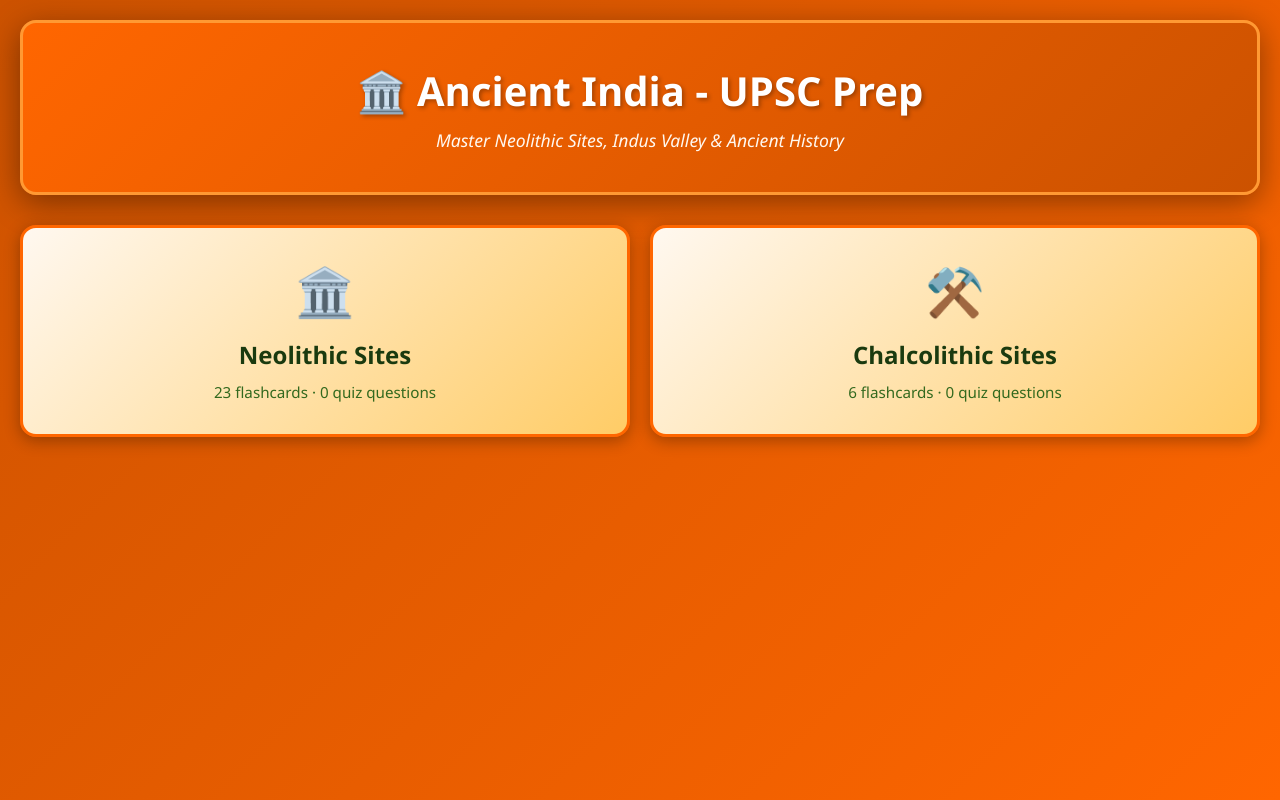
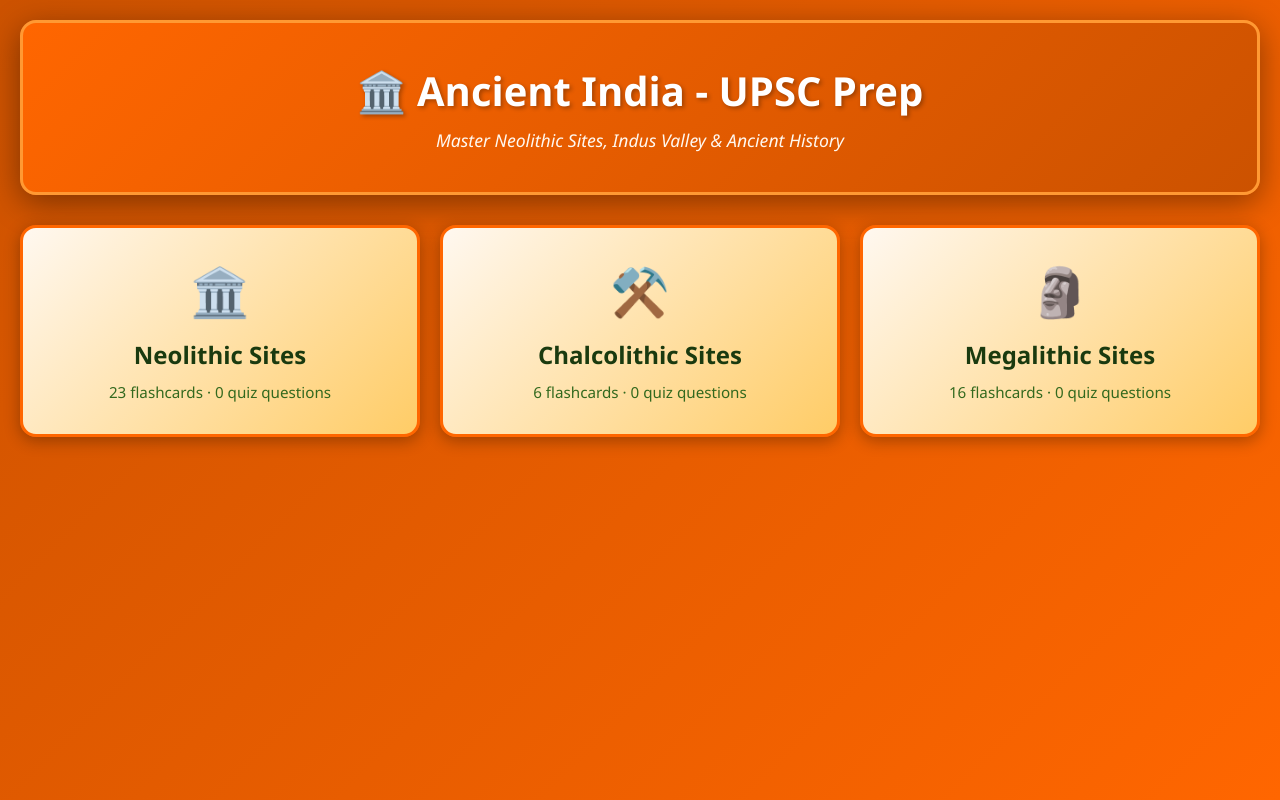
Before and after one commit to pavanis333/ancient-india, a React (Vite) app: page / in a window 1280 px wide. Built offline with nearby package versions, Linux system fonts and the light colour scheme.

Commit message:
Add Megalithic Sites topic with 16 flashcards (Tamil Nadu, Karnataka, AP, Maharashtra, Kerala, Kashmir)

```diff
--- a/src/App.jsx
+++ b/src/App.jsx
@@ -72,6 +72,8 @@
       filtered = topicsData.filter(v => v.category === 'neolithic')
     } else if (selectedTopic === 'chalcolithic') {
       filtered = topicsData.filter(v => v.category === 'chalcolithic')
+    } else if (selectedTopic === 'megalithic') {
+      filtered = topicsData.filter(v => v.category === 'megalithic')
     }
 
     // Then apply additional filters
@@ -163,6 +165,8 @@
     const neolithicQuiz = quizQuestions.filter(q => q.category === 'neolithic').length
     const chalcolithicCount = topicsData.filter(t => t.category === 'chalcolithic').length
     const chalcolithicQuiz = quizQuestions.filter(q => q.category === 'chalcolithic').length
+    const megalithicCount = topicsData.filter(t => t.category === 'megalithic').length
+    const megalithicQuiz = quizQuestions.filter(q => q.category === 'megalithic').length
 
     return (
       <div className="mode-selector">
@@ -176,6 +180,12 @@
           <div className="mode-icon">⚒️</div>
           <h3>Chalcolithic Sites</h3>
           <p>{chalcolithicCount} flashcards · {chalcolithicQuiz} quiz questions</p>
+        </div>
+
+        <div className="mode-card" onClick={() => setSelectedTopic('megalithic')}>
+          <div className="mode-icon">🗿</div>
+          <h3>Megalithic Sites</h3>
+          <p>{megalithicCount} flashcards · {megalithicQuiz} quiz questions</p>
         </div>
       </div>
     )
@@ -909,7 +919,11 @@
               onClick={resetMode}
               style={{marginBottom: '20px'}}
             >
-              ← Back to {selectedTopic === 'chalcolithic' ? 'Chalcolithic Sites' : 'Neolithic Sites'}
+              ← Back to {
+                selectedTopic === 'chalcolithic' ? 'Chalcolithic Sites' :
+                selectedTopic === 'megalithic' ? 'Megalithic Sites' :
+                'Neolithic Sites'
+              }
             </button>
 
             {mode === 'flashcards' && renderFlashcards()}
--- a/src/data.js
+++ b/src/data.js
@@ -13,6 +13,12 @@
     name: '⚒️ Chalcolithic Sites',
     emoji: '⚒️',
     description: 'Early Chalcolithic Sites and Copper Age Settlements'
+  },
+  {
+    id: 'megalithic',
+    name: '🗿 Megalithic Sites',
+    emoji: '🗿',
+    description: 'Megalithic Burial Sites and Iron Age Settlements'
   }
 ];
 
@@ -503,6 +509,283 @@
       'Absence of copper objects (unique feature)',
       'Economy: Hunting and agriculture'
     ]
+  },
+
+  // Megalithic Sites
+  {
+    id: 'megalithic-1',
+    category: 'megalithic',
+    subcategory: 'Tamil Nadu',
+    title: 'Adichanallur',
+    content: 'Burial mound with megalithic culture evidence. Artifacts found: Iron objects, gold diadems, pottery. Type of burials: Urn burials.',
+    period: 'Megalithic Period',
+    importance: 'high',
+    location: 'Tamil Nadu',
+    facts: [
+      'Burial mound',
+      'Megalithic culture',
+      'Iron objects',
+      'Gold diadems',
+      'Pottery',
+      'Urn burials'
+    ]
+  },
+  {
+    id: 'megalithic-2',
+    category: 'megalithic',
+    subcategory: 'Tamil Nadu',
+    title: 'Palyampalli',
+    content: 'Black-and-red ware pottery found at this site. Artifacts: Iron implements, beads. Type of burials: Urn burials.',
+    period: 'Megalithic Period',
+    importance: 'medium',
+    location: 'Vellore, Tamil Nadu',
+    facts: [
+      'Black-and-red ware pottery',
+      'Iron implements',
+      'Beads',
+      'Urn burials'
+    ]
+  },
+  {
+    id: 'megalithic-3',
+    category: 'megalithic',
+    subcategory: 'Tamil Nadu',
+    title: 'Kodumanal',
+    content: 'Located in Erode, Tamil Nadu. Features: Pit burials, urn burials, and chamber tombs. Artifacts: Iron tools, beads of carnelian and quartz. Type of burials: Pit burials, urn burials.',
+    period: 'Megalithic Period',
+    importance: 'high',
+    location: 'Erode, Tamil Nadu',
+    facts: [
+      'Pit burials',
+      'Urn burials',
+      'Chamber tombs',
+      'Iron tools',
+      'Carnelian beads',
+      'Quartz beads'
+    ]
+  },
+  {
+    id: 'megalithic-4',
+    category: 'megalithic',
+    subcategory: 'Tamil Nadu',
+    title: 'Amritamangalam',
+    content: 'Stone circles and cairn burials found at this site. Artifacts: Iron objects, beads. Type of burials: Cairn burials.',
+    period: 'Megalithic Period',
+    importance: 'medium',
+    location: 'Tamil Nadu',
+    facts: [
+      'Stone circles',
+      'Cairn burials',
+      'Iron objects',
+      'Beads'
+    ]
+  },
+  {
+    id: 'megalithic-5',
+    category: 'megalithic',
+    subcategory: 'Karnataka',
+    title: 'Brahmagiri',
+    content: 'Stone circle burials showing Neolithic to Megalithic transition. Artifacts: Iron tools, ornaments, red-and-black ware pottery. Type of burials: Cist burials.',
+    period: 'Neolithic to Megalithic transition',
+    importance: 'high',
+    location: 'Karnataka',
+    facts: [
+      'Stone circle burials',
+      'Neolithic to Megalithic transition',
+      'Iron tools',
+      'Ornaments',
+      'Red-and-black ware pottery',
+      'Cist burials'
+    ]
+  },
+  {
+    id: 'megalithic-6',
+    category: 'megalithic',
+    subcategory: 'Karnataka',
+    title: 'Hirebenkal',
+    content: 'Largest megalithic site in South India. Artifacts: Pottery, iron tools, figurines. Type of burials: Dolmenoid cists, menhirs.',
+    period: 'Megalithic Period',
+    importance: 'high',
+    location: 'Karnataka',
+    facts: [
+      'Largest megalithic site in South India',
+      'Pottery',
+      'Iron tools',
+      'Figurines',
+      'Dolmenoid cists',
+      'Menhirs'
+    ]
+  },
+  {
+    id: 'megalithic-7',
+    category: 'megalithic',
+    subcategory: 'Karnataka',
+    title: 'Maski',
+    content: 'First site to mention the name "Ashoka". Artifacts: Iron implements, black-and-red ware. Type of burials: Cist burials.',
+    period: 'Megalithic Period',
+    importance: 'high',
+    location: 'Karnataka',
+    facts: [
+      'First site to mention "Ashoka"',
+      'Iron implements',
+      'Black-and-red ware',
+      'Cist burials',
+      'Historically significant'
+    ]
+  },
+  {
+    id: 'megalithic-8',
+    category: 'megalithic',
+    subcategory: 'Karnataka',
+    title: 'Hallur',
+    content: 'Early use of iron; agricultural settlements found. Artifacts: Pottery, iron implements. Type of burials: Cist burials.',
+    period: 'Megalithic Period',
+    importance: 'high',
+    location: 'Karnataka',
+    facts: [
+      'Early use of iron',
+      'Agricultural settlements',
+      'Pottery',
+      'Iron implements',
+      'Cist burials'
+    ]
+  },
+  {
+    id: 'megalithic-9',
+    category: 'megalithic',
+    subcategory: 'Karnataka',
+    title: 'Chandravalli',
+    content: 'Evidence of megalithic settlements. Artifacts: Pottery, copper and iron implements. Type of burials: Pit burials.',
+    period: 'Megalithic Period',
+    importance: 'medium',
+    location: 'Karnataka',
+    facts: [
+      'Megalithic settlements evidence',
+      'Pottery',
+      'Copper implements',
+      'Iron implements',
+      'Pit burials'
+    ]
+  },
+  {
+    id: 'megalithic-10',
+    category: 'megalithic',
+    subcategory: 'Karnataka',
+    title: 'Rajankolur',
+    content: 'Dolmens and cairn burials found at this site. Artifacts: Iron tools, pottery. Type of burials: Dolmens.',
+    period: 'Megalithic Period',
+    importance: 'medium',
+    location: 'Karnataka',
+    facts: [
+      'Dolmens',
+      'Cairn burials',
+      'Iron tools',
+      'Pottery'
+    ]
+  },
+  {
+    id: 'megalithic-11',
+    category: 'megalithic',
+    subcategory: 'Andhra Pradesh',
+    title: 'Sangarampet',
+    content: 'Cist burials and dolmens found. Artifacts: Stone tools, pottery. Type of burials: Dolmenoid cists.',
+    period: 'Megalithic Period',
+    importance: 'medium',
+    location: 'Andhra Pradesh',
+    facts: [
+      'Cist burials',
+      'Dolmens',
+      'Stone tools',
+      'Pottery',
+      'Dolmenoid cists'
+    ]
+  },
+  {
+    id: 'megalithic-12',
+    category: 'megalithic',
+    subcategory: 'Andhra Pradesh',
+    title: 'Nagarjunakonda',
+    content: 'Cairn burials and dolmens found at this site. Artifacts: Pottery, beads, iron tools. Type of burials: Cairn burials, dolmenoid cists.',
+    period: 'Megalithic Period',
+    importance: 'high',
+    location: 'Andhra Pradesh',
+    facts: [
+      'Cairn burials',
+      'Dolmens',
+      'Pottery',
+      'Beads',
+      'Iron tools',
+      'Dolmenoid cists'
+    ]
+  },
+  {
+    id: 'megalithic-13',
+    category: 'megalithic',
+    subcategory: 'Maharashtra',
+    title: 'Jorwe - Megalithic',
+    content: 'Chalcolithic and Megalithic continuity observed. Artifacts: Black-and-red ware, copper objects. Type of burials: Pit burials, urn burials.',
+    period: 'Chalcolithic to Megalithic',
+    importance: 'high',
+    location: 'Maharashtra',
+    facts: [
+      'Chalcolithic and Megalithic continuity',
+      'Black-and-red ware',
+      'Copper objects',
+      'Pit burials',
+      'Urn burials'
+    ]
+  },
+  {
+    id: 'megalithic-14',
+    category: 'megalithic',
+    subcategory: 'Maharashtra',
+    title: 'Junapani',
+    content: 'Stone circles and megalithic graves found. Artifacts: Pottery, iron implements, beads. Type of burials: Stone circle burials.',
+    period: 'Megalithic Period',
+    importance: 'medium',
+    location: 'Maharashtra',
+    facts: [
+      'Stone circles',
+      'Megalithic graves',
+      'Pottery',
+      'Iron implements',
+      'Beads',
+      'Stone circle burials'
+    ]
+  },
+  {
+    id: 'megalithic-15',
+    category: 'megalithic',
+    subcategory: 'Kerala',
+    title: 'Porkalam',
+    content: 'Stone circles and urn burials found. Artifacts: Pottery, beads, iron implements. Type of burials: Urn burials.',
+    period: 'Megalithic Period',
+    importance: 'medium',
+    location: 'Kerala',
+    facts: [
+      'Stone circles',
+      'Urn burials',
+      'Pottery',
+      'Beads',
+      'Iron implements'
+    ]
+  },
+  {
+    id: 'megalithic-16',
+    category: 'megalithic',
+    subcategory: 'Kashmir',
+    title: 'Gufkral',
+    content: 'Neolithic-Megalithic transition; early agriculture evidence. Artifacts: Stone tools, pottery. Type of burials: Pit burials.',
+    period: 'Neolithic to Megalithic transition',
+    importance: 'high',
+    location: 'Kashmir',
+    facts: [
+      'Neolithic-Megalithic transition',
+      'Early agriculture',
+      'Stone tools',
+      'Pottery',
+      'Pit burials'
+    ]
   }
 ];
 
```
